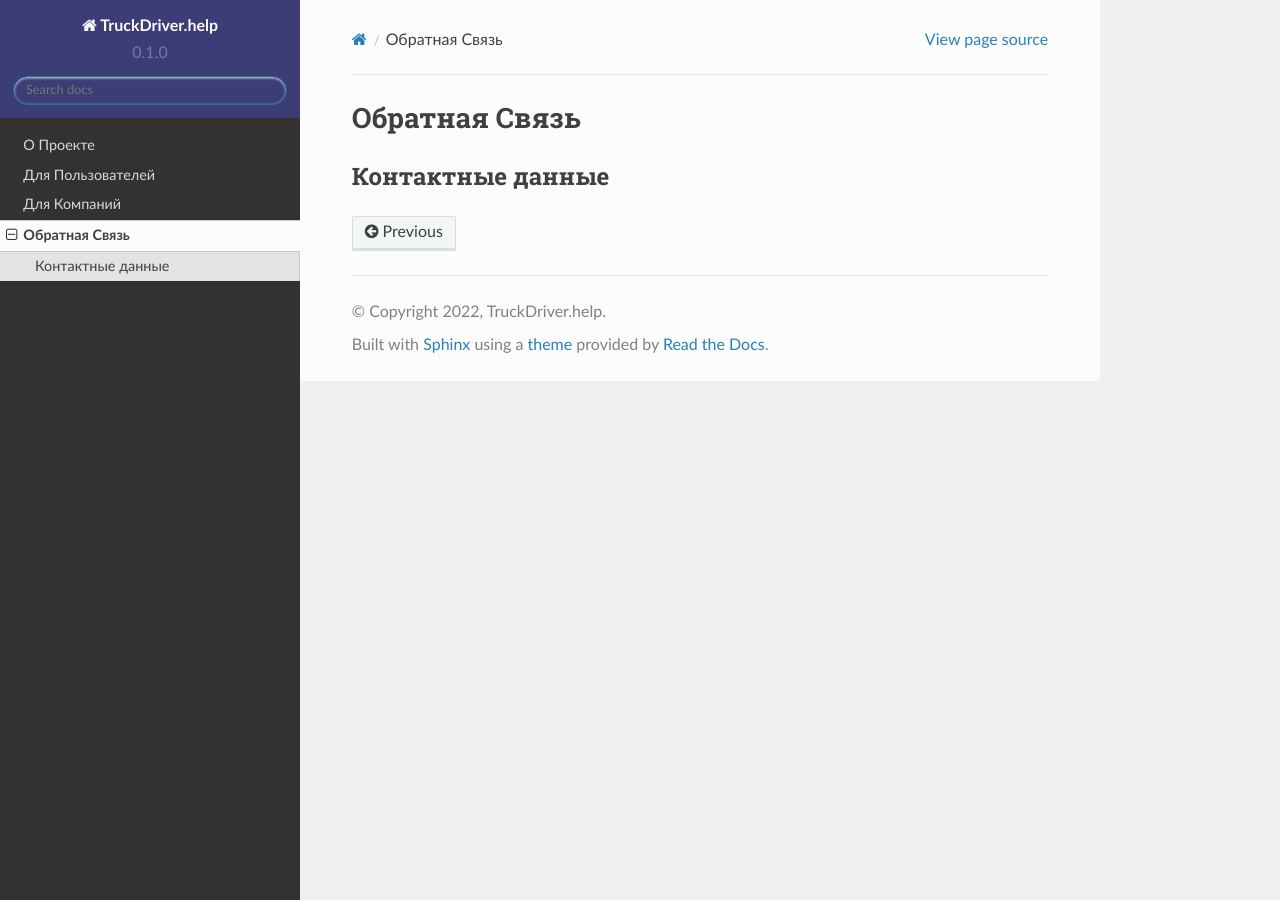
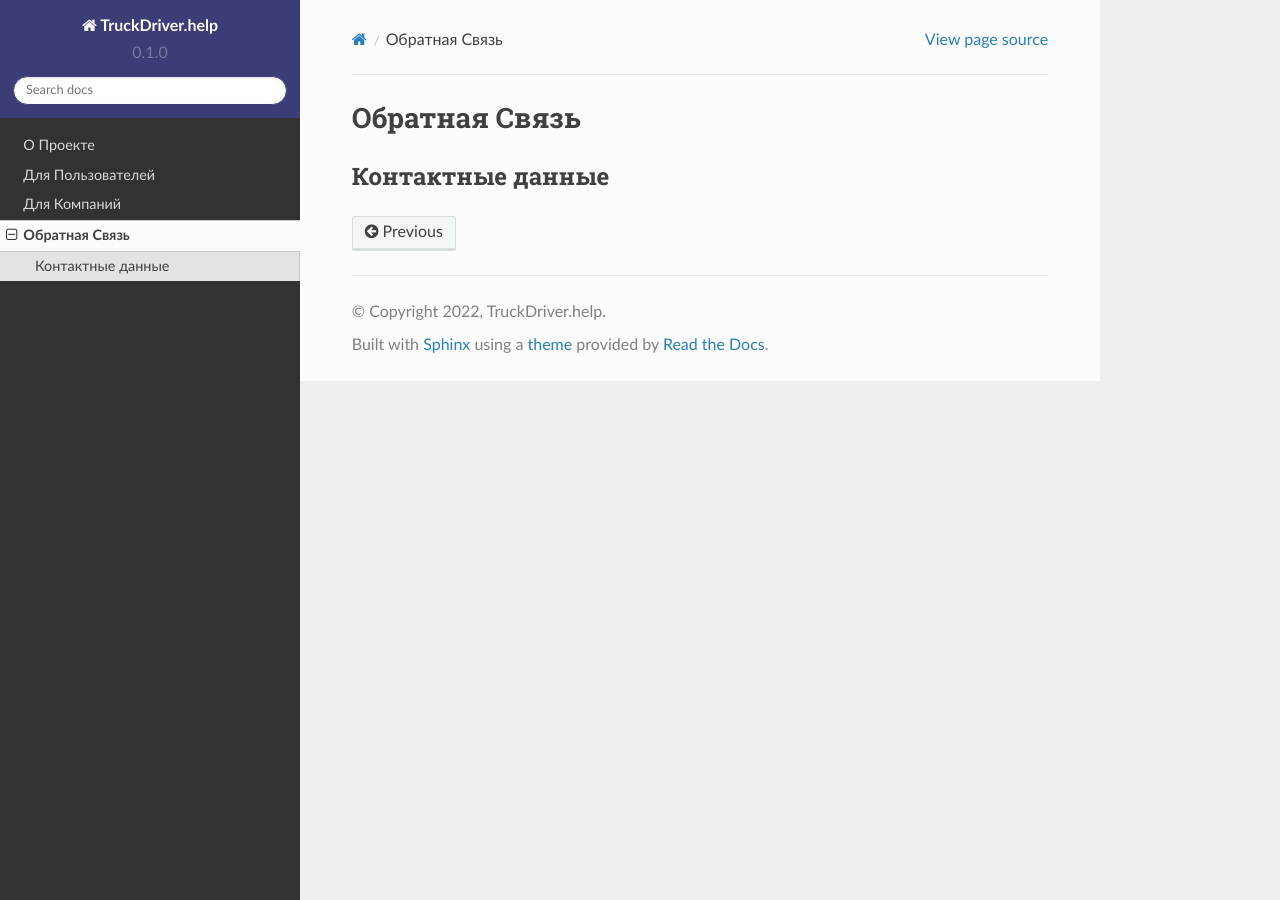
Before and after one commit to alur2191/TruckDriverHelpDocs, a Sphinx documentation site: the page built from docs/source/contact.rst, in a window 1280 px wide. Built offline with Sphinx 7.4.7 and the Read the Docs theme 2.0.0, drawn with Linux system fonts in a browser that asks for light colours.

Commit message:
Update custom.css

```diff
--- a/docs/source/_static/css/custom.css
+++ b/docs/source/_static/css/custom.css
@@ -3,9 +3,9 @@
 }
 
 .wy-side-nav-search input[type=text] {
-  background-color: #3C3C77;
+  border-color: #3C3C77;
 }
 
 a:hover {
-  background-color: #3C3C77;
+  color: #3C3C77;
 }
```
